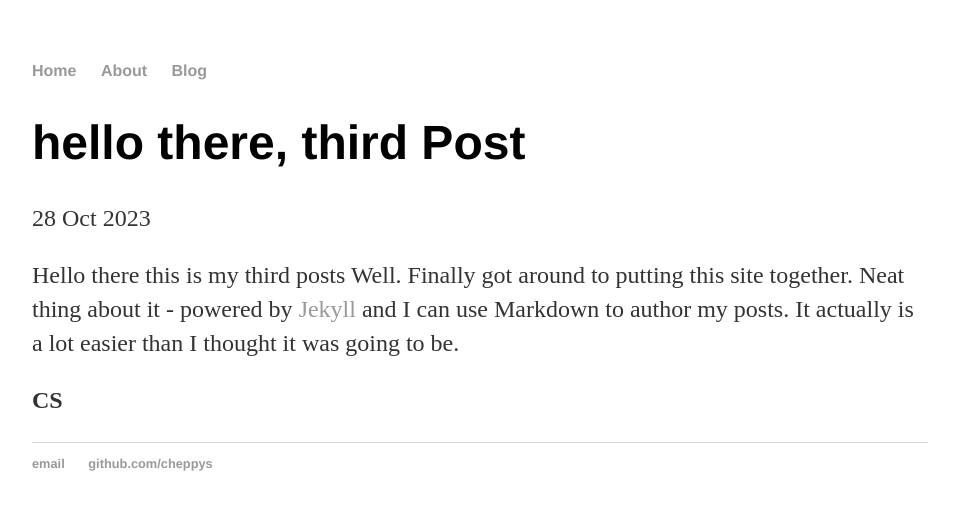
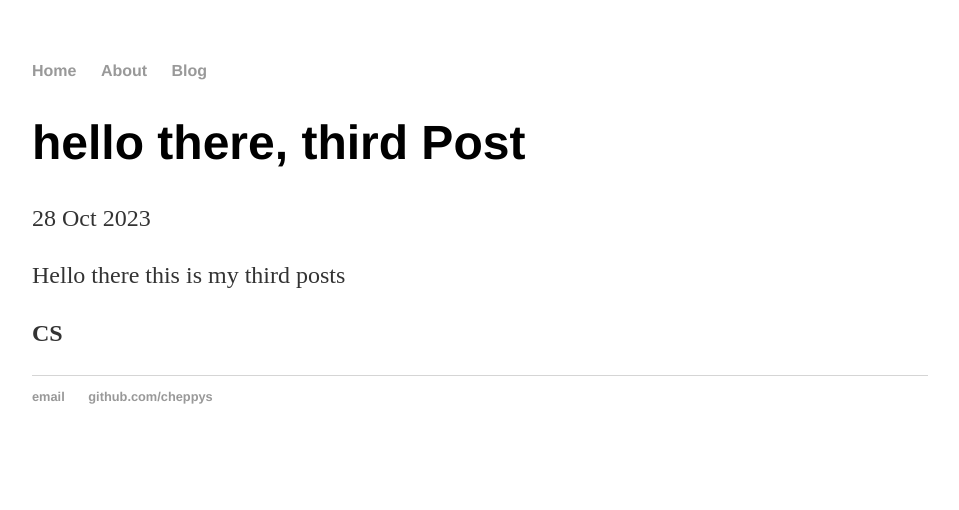
Before and after one commit to cheppys/cheppys.github.io, a Jekyll site: the page built from _posts/2023-10-28-post-third-act.md, in a window 1280 px wide. Shown: the top 510 px of the page, without its empty margins (160-1119 px from the left). Built offline with Jekyll 4.4.1, drawn with Linux system fonts in a browser that asks for light colours.

Commit message:
Update 2023-10-28-post-third-act.md

```diff
--- a/_posts/2023-10-28-post-third-act.md
+++ b/_posts/2023-10-28-post-third-act.md
@@ -4,6 +4,6 @@
 date: 2023-10-28
 ---
 Hello there this is my third posts
-Well. Finally got around to putting this site together. Neat thing about it - powered by [Jekyll](http://jekyllrb.com) and I can use Markdown to author my posts. It actually is a lot easier than I thought it was going to be.
+
 
 **CS**
```
